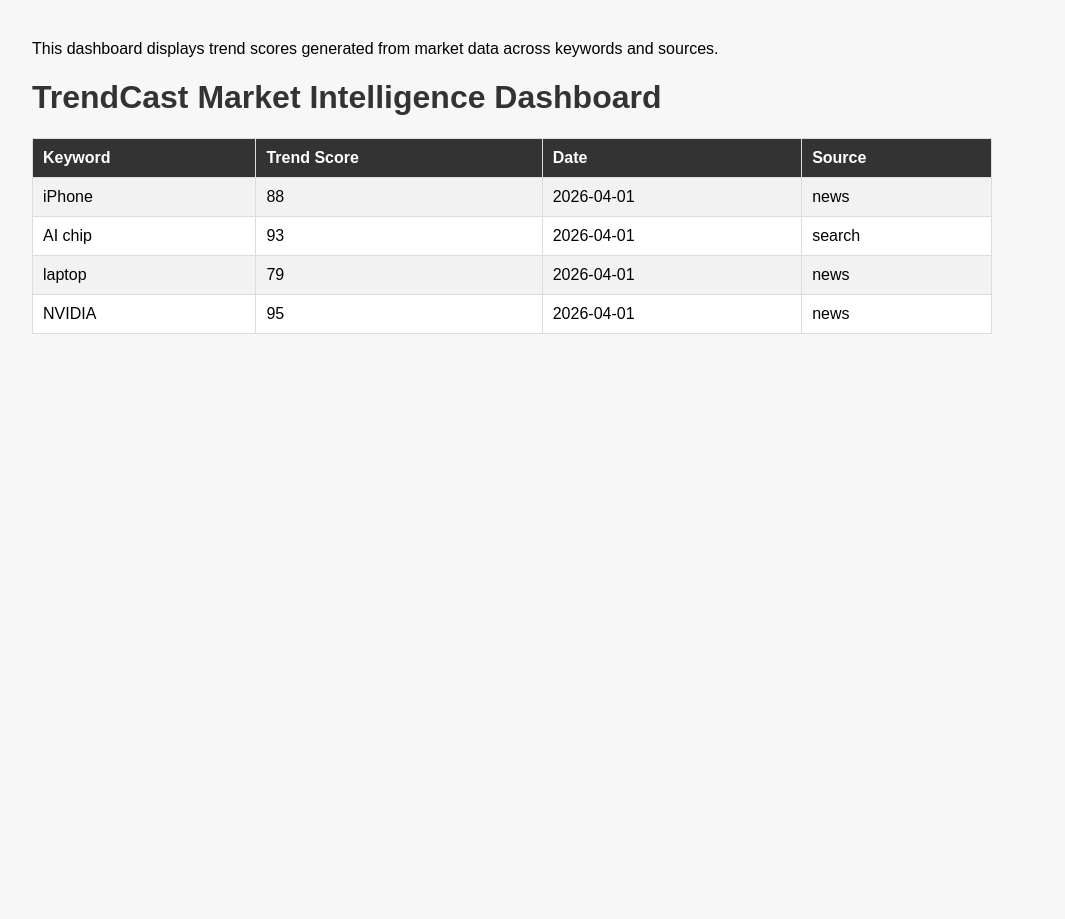
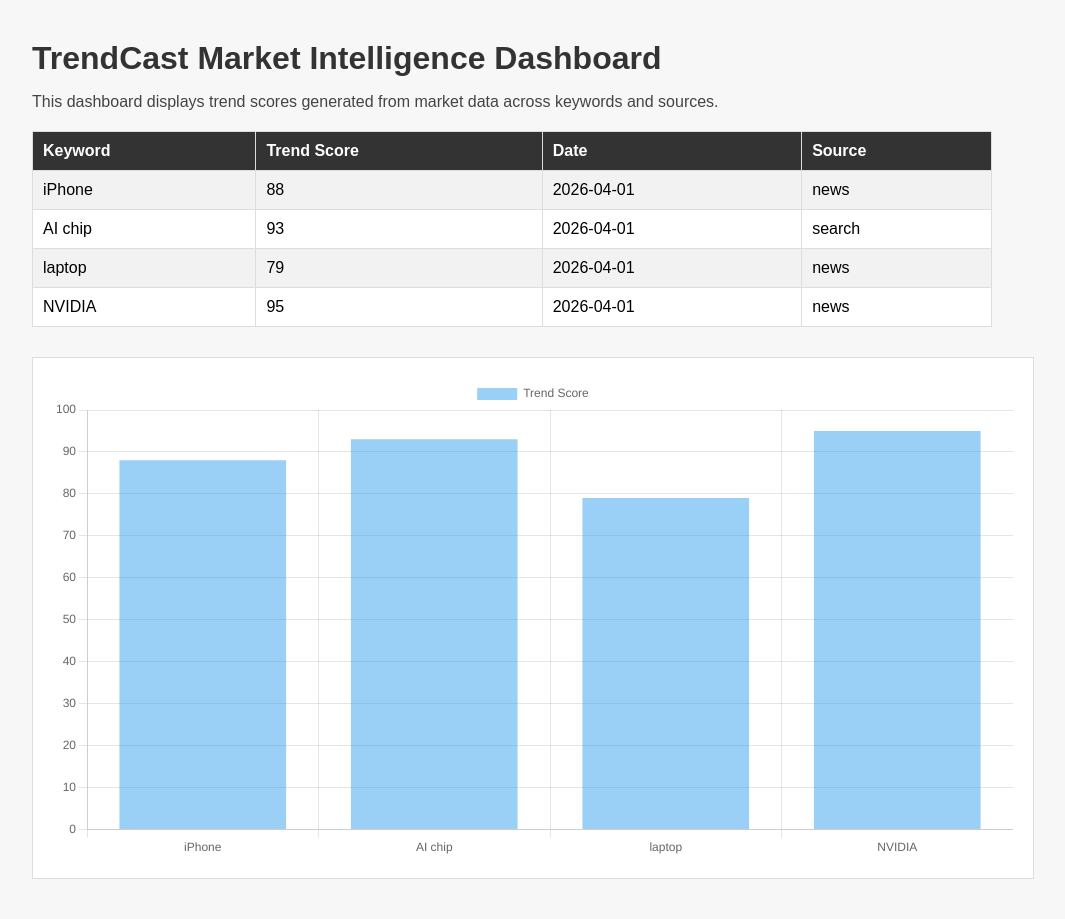
Before and after one commit to lsh2157/TrendCast, a Flask app: page / in a window 1280 px wide. Shown: the whole page, without its empty margins (8-1073 px from the left). Before the commit the page ends 334 px from the top, so only its background shows below. Run offline with Flask 3, Linux system fonts and the light colour scheme.

Commit message:
Update index.html

```diff
--- a/app/templates/index.html
+++ b/app/templates/index.html
@@ -2,7 +2,7 @@
 <html>
 <head>
     <title>TrendCast Dashboard</title>
-    <p>This dashboard displays trend scores generated from market data across keywords and sources.</p>
+    <script src="https://cdn.jsdelivr.net/npm/chart.js"></script>
     <style>
         body {
             font-family: Arial, sans-serif;
@@ -12,12 +12,19 @@
 
         h1 {
             color: #333;
+            margin-bottom: 10px;
+        }
+
+        p {
+            color: #444;
+            max-width: 900px;
         }
 
         table {
             border-collapse: collapse;
             width: 80%;
             background: white;
+            margin-top: 20px;
         }
 
         th, td {
@@ -34,12 +41,21 @@
         tr:nth-child(even) {
             background-color: #f2f2f2;
         }
+
+        .chart-container {
+            width: 80%;
+            margin-top: 30px;
+            background: white;
+            padding: 20px;
+            border: 1px solid #ddd;
+        }
     </style>
 </head>
 <body>
     <h1>TrendCast Market Intelligence Dashboard</h1>
+    <p>This dashboard displays trend scores generated from market data across keywords and sources.</p>
 
-    <table border="1" cellpadding="8">
+    <table>
         <tr>
             <th>Keyword</th>
             <th>Trend Score</th>
@@ -57,5 +73,43 @@
         {% endfor %}
     </table>
 
+    <div class="chart-container">
+        <canvas id="trendChart"></canvas>
+    </div>
+
+    <script>
+        const labels = [
+            {% for row in records %}
+                "{{ row.keyword }}",
+            {% endfor %}
+        ];
+
+        const values = [
+            {% for row in records %}
+                {{ row.trend_score }},
+            {% endfor %}
+        ];
+
+        const ctx = document.getElementById('trendChart').getContext('2d');
+
+        new Chart(ctx, {
+            type: 'bar',
+            data: {
+                labels: labels,
+                datasets: [{
+                    label: 'Trend Score',
+                    data: values
+                }]
+            },
+            options: {
+                responsive: true,
+                plugins: {
+                    legend: {
+                        display: true
+                    }
+                }
+            }
+        });
+    </script>
 </body>
 </html>
```
Lines whose indentation alone changed are shown as unchanged.
